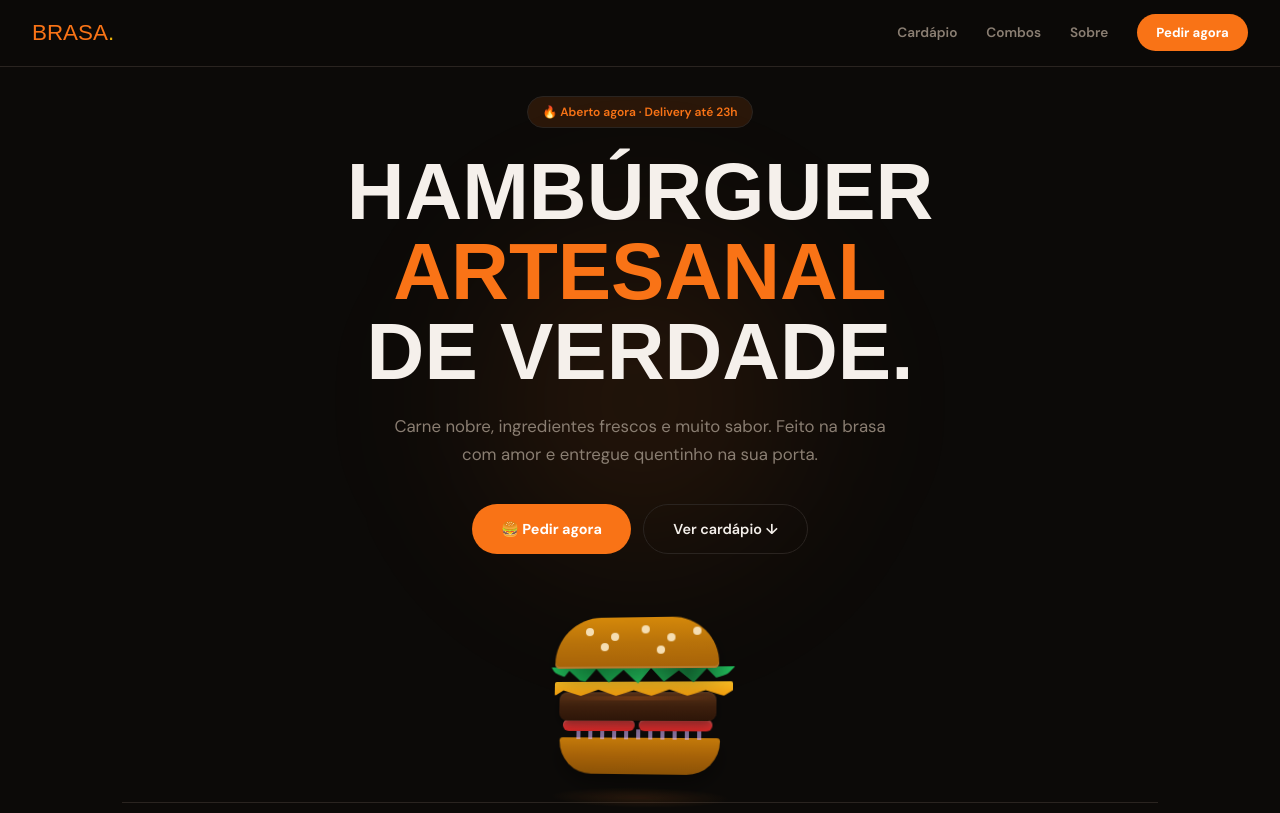
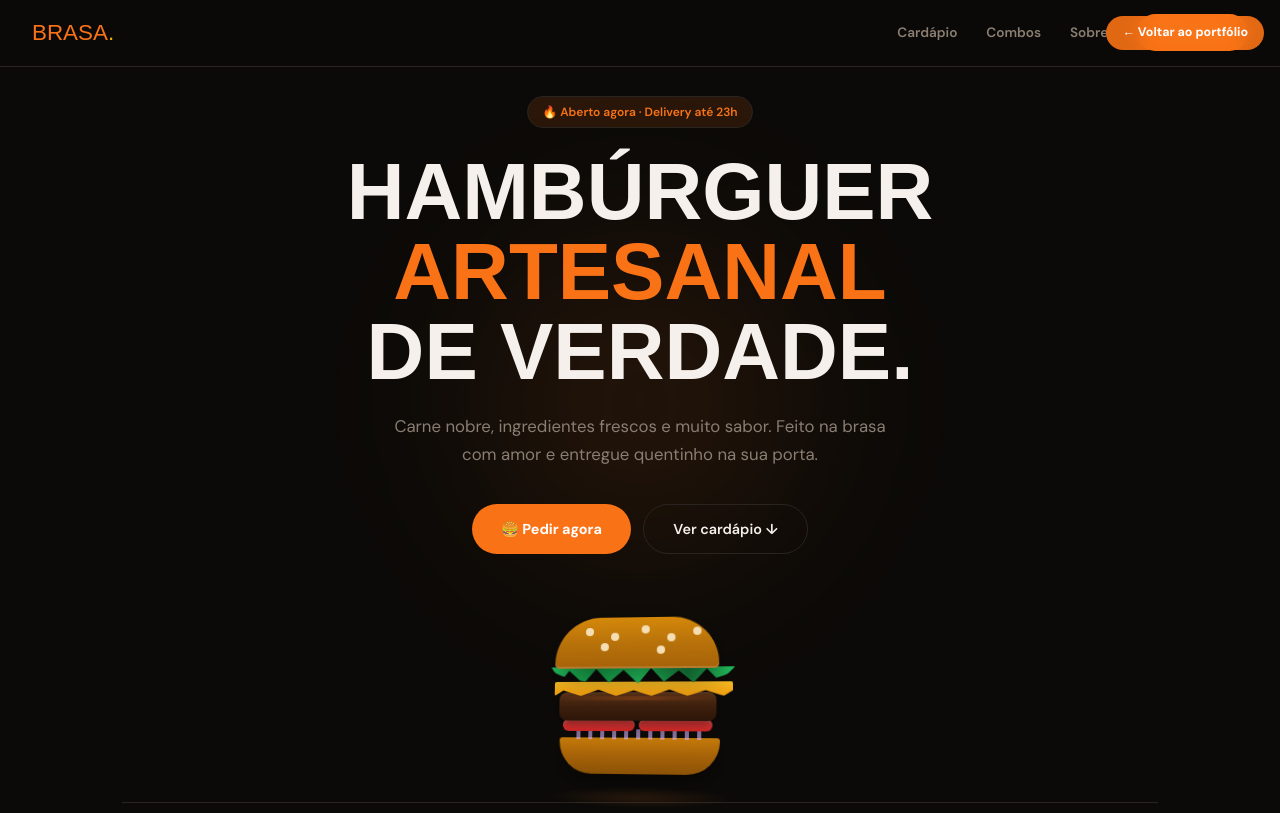
Before and after one commit to guiizao14/portfolio-gg, a plain HTML site: page hamburgueria.html in a window 1280 px wide. Shown: the top 813 px of the page. Drawn offline with Linux system fonts and the light colour scheme; a web font is replaced by a local one.

Commit message:
Update hamburgueria.html

```diff
--- a/hamburgueria.html
+++ b/hamburgueria.html
@@ -24,6 +24,15 @@
 }
 html{scroll-behavior:smooth}
 body{font-family:'DM Sans',sans-serif;background:var(--bg);color:var(--tx);line-height:1.6;overflow-x:hidden}
+
+.back-btn{
+  position:fixed;top:1rem;right:1rem;z-index:101;
+  background:rgba(249,115,22,.9);color:#fff;
+  padding:.45rem 1rem;border-radius:99px;text-decoration:none;
+  font-size:.78rem;font-weight:700;backdrop-filter:blur(8px);
+  transition:background .3s,transform .3s;
+}
+.back-btn:hover{background:var(--fire2);transform:translateY(-1px)}
 
 /* NAV */
 nav{
@@ -317,6 +326,8 @@ footer a{color:var(--fire);text-decoration:none}
 </head>
 <body>
 
+<a href="index.html" class="back-btn">← Voltar ao portfólio</a>
+
 <nav>
   <div class="logo">BRASA<span>.</span></div>
   <div class="nav-r">
```
